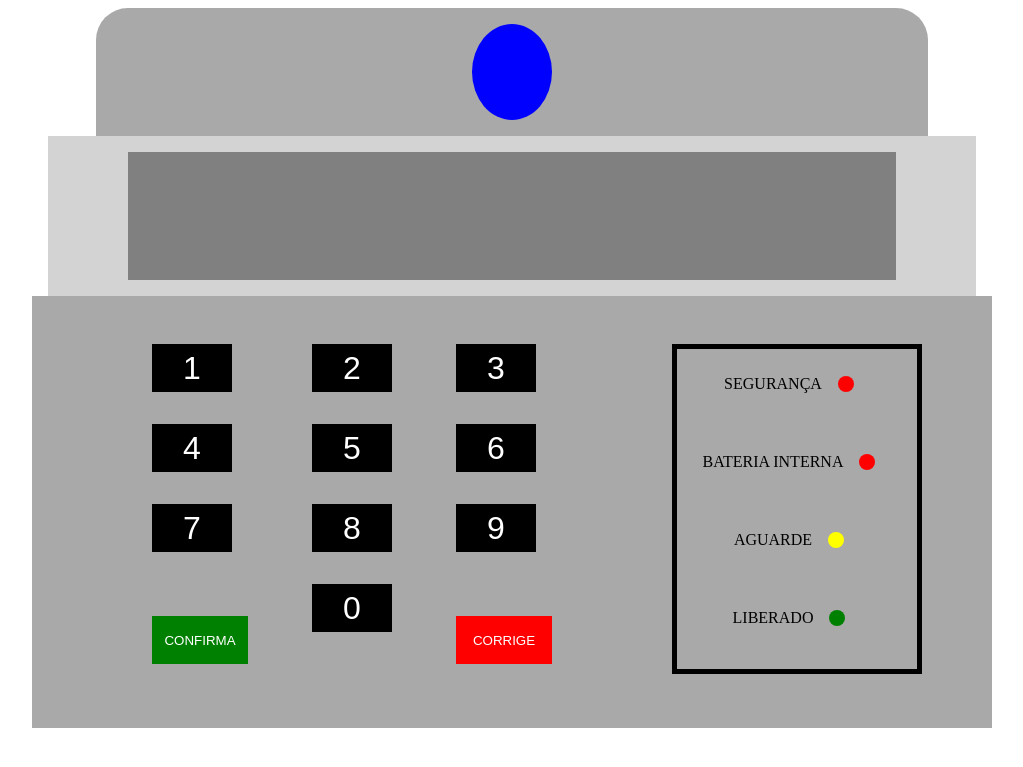
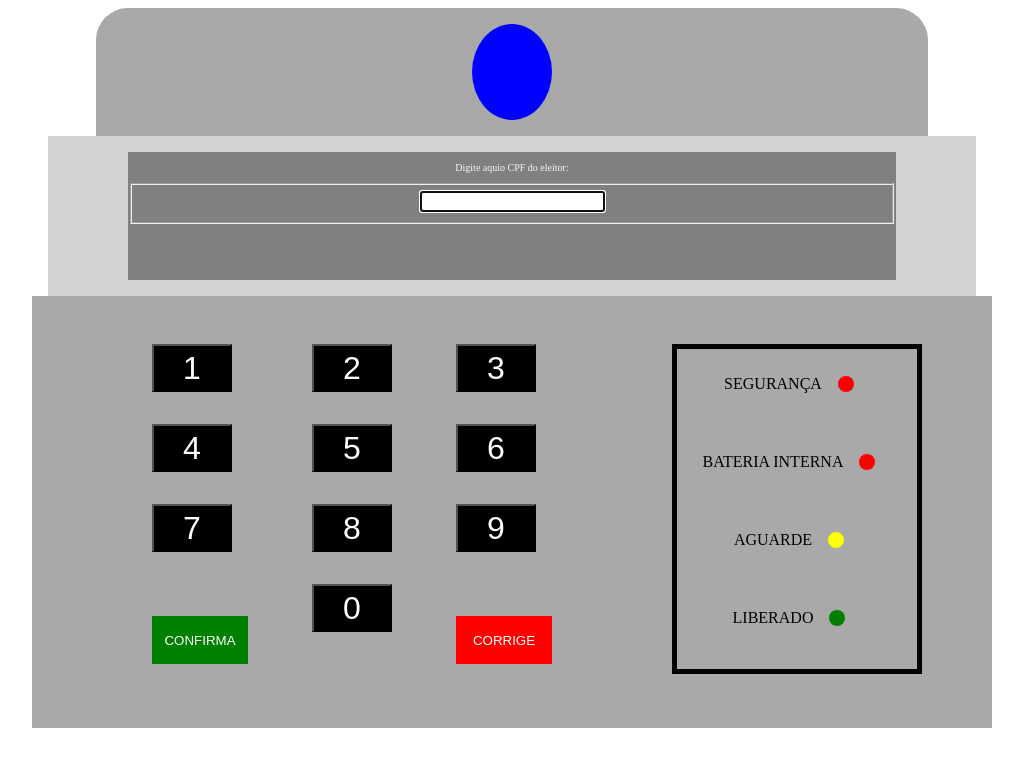
Before and after one commit to senacrs-emti/2022-1M-urna-G2, a PHP site: page /terminal-mesario.php in a window 1280 px wide. Shown: the top 767 px of the page, without its empty margins (128-1151 px from the left). Run offline with PHP 8.4, Linux system fonts and the light colour scheme.

Commit message:
commit 06/10

```diff
--- a/terminal-mesario/style.css
+++ b/terminal-mesario/style.css
@@ -36,6 +36,11 @@
     height: 8rem;
     background-color: gray;
     margin: 1rem;
+}
+.escrito-tela{
+    text-align: center;
+    color: aliceblue;
+    font-size: 10px;
 }
 
 
--- a/terminal-mesario/terminal-mesario.php
+++ b/terminal-mesario/terminal-mesario.php
@@ -16,36 +16,49 @@
 
     <div class="urna">
     <div class="urna-tela">
-        <div id="tela"></div>
+        <div id="tela">
+            <p class="escrito-tela">Digite aquio CPF do eleitor:</p>
+
+            <form action="" method="post">
+                <fieldset id="area">
+                        <input type="text" name="entrada_1" id="entrada_1" /></label>
+                </fieldset>
+
+            <br>
+
+        </div>
     </div>
     </div>
 
     <div class="urna">
     <div class="urna-teclado">
 
-    <div class="teclas">
+    <div class="teclas" id="teclado">
+
     <div>
-        <button class="teclado">1</button>
-        <button class="teclado">4</button>
-        <button class="teclado">7</button>
-        <button id="confirma">confirma</button>
+        <input class="teclado" type="button" name="1" value="1"/>
+        <input class="teclado" type="button" name="4" value="4"/>
+        <input class="teclado" type="button" name="7" value="7" />
+        <button id="confirma" onclick='confirma()'>CONFIRMA</button>
+            <audio id="confirma-som" src="./assets/som-confirma.mp3"></audio>
     </div>
 
     <div>
-        <button class="teclado">2</button>
-        <button class="teclado">5</button>
-        <button class="teclado">8</button>
-        <button class="teclado">0</button>
+        <input class="teclado" type="button" name="2" value="2"/>
+        <input class="teclado" type="button" name="5" value="5"/>
+        <input class="teclado" type="button" name="8" value="8"/>
+        <input class="teclado" type="button" name="0" value="0"/>
     </div>
 
     <div>
-        <button class="teclado">3</button>
-        <button class="teclado">6</button>
-        <button class="teclado">9</button>
+        <input class="teclado" type="button" name="3" value="3"/>
+        <input class="teclado" type="button" name="6" value="6"/>
+        <input class="teclado" type="button" name="9" value="9"/>
         <button id="corrige">corrige</button>
     </div>
 
     </div>
+
 
     <div id="sinais">
 
@@ -66,23 +79,14 @@
                 <p>Liberado</p>
                 <span style='background-color: green;' class='ponto'></span>
             </div>
-            <!-- <div class="luz">Bateria interna</div>
-            <div class="luz">Aguarde</div>
-            <div class="luz">Liberado</div> -->
-        </div>
 
-        <!-- <div id="luzes">
-        <div class="vermelho"></div>
-        <div class="vermelho"></div>
-        <div class="amarelo"></div>
-        <div class="verde"></div>
-        </div> -->
 
     </div>
 
     </div>
     </div>
 
+    <script src="script.js"></script>
 
 </body>
 </html>
```
Also changed, not shown: terminal-mesario/script.js (added, +35 -0 lines), 2 other files.
